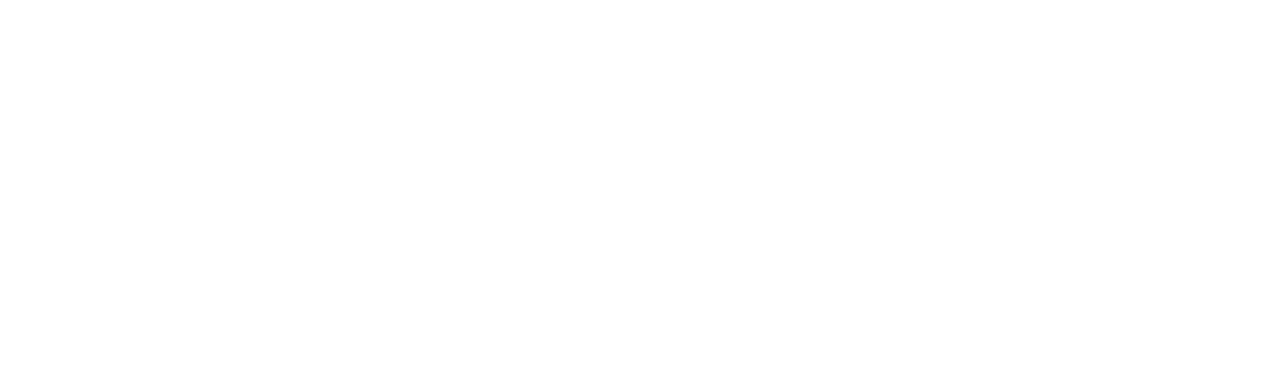
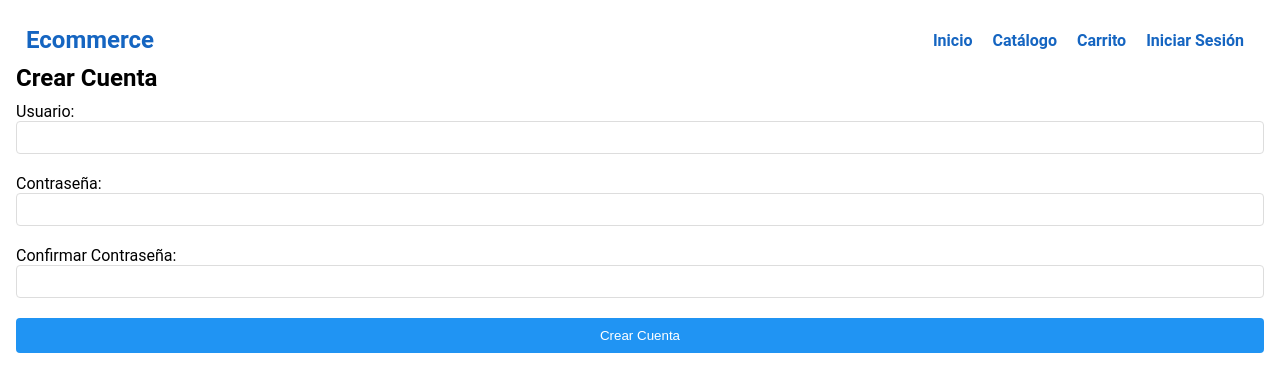
Before and after one commit to crescowboy/E-commerce, a React (Create React App) app: page /signUp in a window 1280 px wide. Before the commit this address had no page. Shown: the top 392 px of the page. Built offline with nearby package versions, Linux system fonts and the light colour scheme.

Commit message:
Creando SingUpPage

```diff
--- a/src/App.js
+++ b/src/App.js
@@ -7,6 +7,7 @@
 import ProductCard from "./Pages/ProductCard";
 import DetalleProductoPage from "./Pages/DetalleProductoPage";
 import LoginPage from "./Pages/LoginPage";
+import SignUpPage from "./Pages/SignUpPage";
 
 
 function App() {
@@ -20,6 +21,7 @@
       <Route path='/pago' element={<PagoPage></PagoPage>}></Route>
       <Route path='detalleProducto' element={<DetalleProductoPage></DetalleProductoPage>}></Route>
       <Route path='/login' element={<LoginPage></LoginPage>}></Route>
+      <Route path='/signUp' element={<SignUpPage></SignUpPage>}></Route>
     </Routes>
     </Provider>
     </>
--- a/src/Pages/LoginPage.jsx
+++ b/src/Pages/LoginPage.jsx
@@ -1,15 +1,24 @@
 // LoginPage.js
 import React, { useState } from 'react';
 import Nav from '../Nav';
+import { Link } from 'react-router-dom';
 
 const LoginPage = ({ onLogin }) => {
   const [username, setUsername] = useState('');
   const [password, setPassword] = useState('');
 
   const handleLogin = () => {
+    console.log(username,password)
+
+
     // Realiza la lógica de autenticación en tu servidor
     // y llama a la función `onLogin` si la autenticación es exitosa
-    onLogin(username);
+
+    // onLogin(username);
+
+    //Limpia los campos
+    setPassword('')
+    setUsername('')
   };
 
   return (
@@ -38,6 +47,12 @@
         <button type="button" onClick={handleLogin}>
           Iniciar Sesión
         </button>
+        <div className='register-password-container'>
+          {/* <a href="#">Crea una cuenta</a> */}
+          <Link to="/signUp">Crea una cuenta</Link>
+          <a href="#">Olvidaste tu contraseña?</a>
+        </div>
+        <p></p>
       </form>
       </div>
     </div>
--- /dev/null
+++ b/src/Pages/SignUpPage.jsx
@@ -0,0 +1,61 @@
+import React, { useState } from 'react';
+import Nav from '../Nav';
+
+
+const SignUpPage = ({ onSignUp }) => {
+  const [username, setUsername] = useState('');
+  const [password, setPassword] = useState('');
+  const [confirmPassword, setConfirmPassword] = useState('');
+
+  const handleSignUp = () => {
+    // Realiza la lógica de creación de cuenta en tu servidor
+    // y llama a la función `onSignUp` si la creación de cuenta es exitosa
+
+    // Restablece los campos después de crear la cuenta
+    setUsername('');
+    setPassword('');
+    setConfirmPassword('');
+
+    // onSignUp(username);
+  };
+
+  return (
+    <div className='home-container'>
+        <Nav></Nav>
+      <div className='sign-up'>
+        <h2>Crear Cuenta</h2>
+        <form>
+          <label>
+            Usuario:
+            <input
+              type="text"
+              value={username}
+              onChange={(e) => setUsername(e.target.value)}
+            />
+          </label>
+          <label>
+            Contraseña:
+            <input
+              type="password"
+              value={password}
+              onChange={(e) => setPassword(e.target.value)}
+            />
+          </label>
+          <label>
+            Confirmar Contraseña:
+            <input
+              type="password"
+              value={confirmPassword}
+              onChange={(e) => setConfirmPassword(e.target.value)}
+            />
+          </label>
+          <button type="button" onClick={handleSignUp}>
+            Crear Cuenta
+          </button>
+        </form>
+      </div>
+    </div>
+  );
+};
+
+export default SignUpPage;
--- a/src/index.css
+++ b/src/index.css
@@ -328,9 +328,10 @@
 
 .login form{
   width: 400px;
-  border: 2px solid black;
+  border: 1px solid #ccc;
+  border-radius: 8px;
+  box-shadow: 0 0 10px rgba(0, 0, 0, 0.1);
   padding: 20px;
-  border-radius: 7px;
 }
 
 .login h2{
@@ -346,3 +347,10 @@
   border-radius: 4px;
   cursor: pointer;
 }
+
+.register-password-container{
+  display: flex;
+  justify-content: space-around;
+  padding: 5px;
+  font-size: 13px;
+}
```
